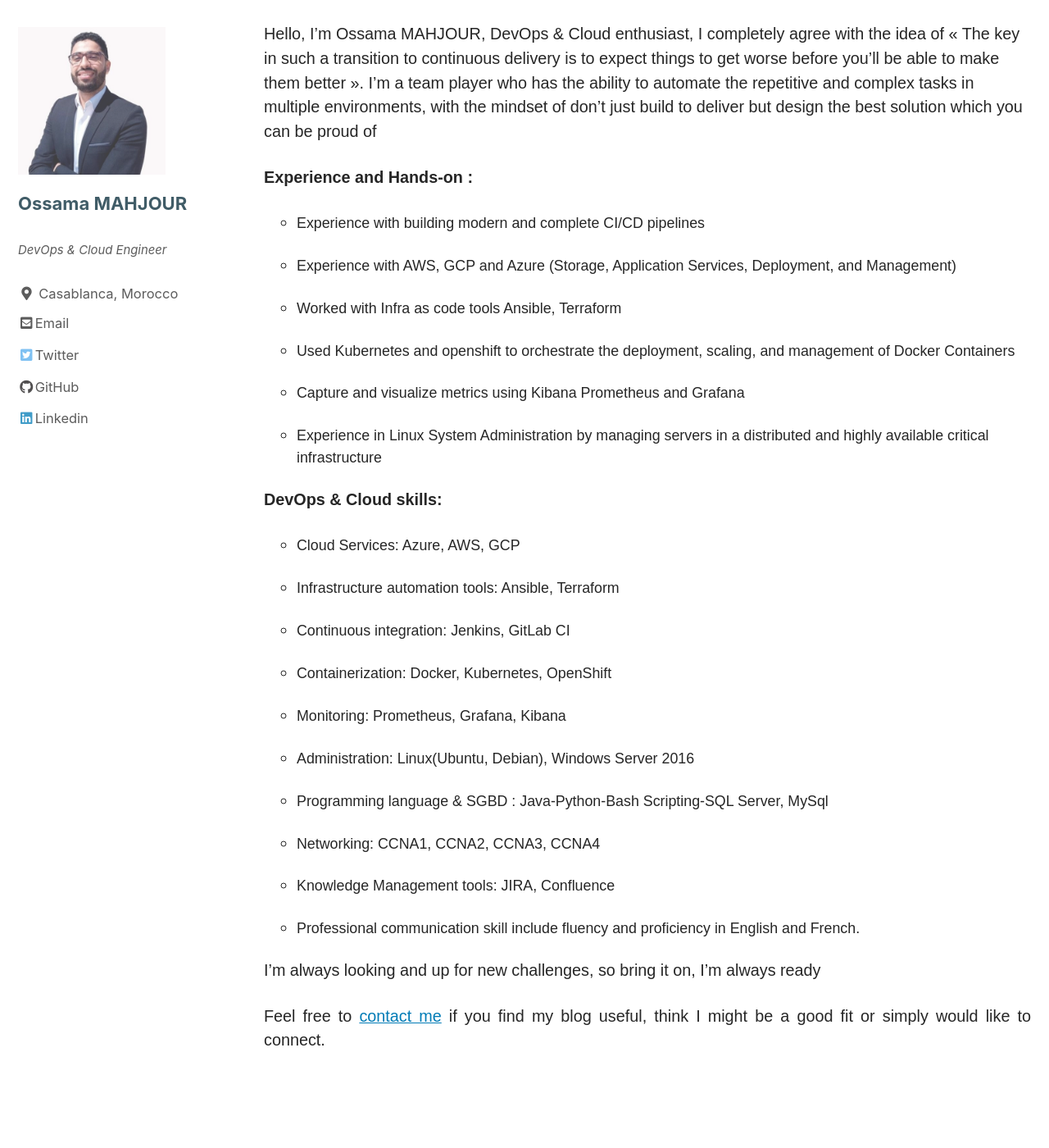
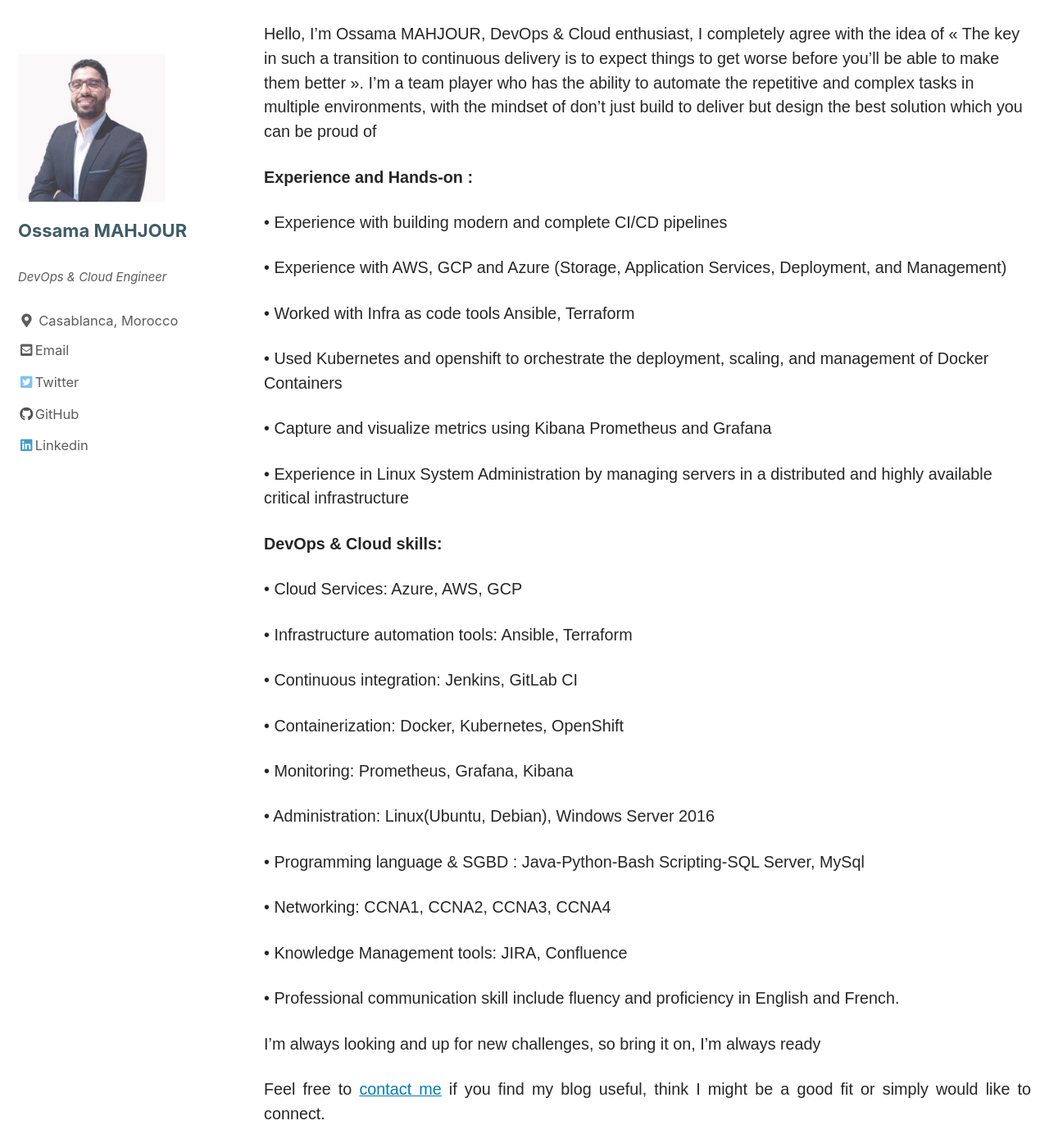
Before and after one commit to ossamamahjour/ossamamahjour.github.io, a Jekyll site: the page built from _pages/about.md, in a window 1280 px wide and 1400 px high, scrolled down 456 px. Shown: the whole window at 82% size. Built offline with Jekyll 4.4.1, drawn with Linux system fonts in a browser that asks for light colours; cached includes are drawn as plain includes; part of the change alters nothing that is shown.

```diff
--- a/_pages/about.md
+++ b/_pages/about.md
@@ -20,39 +20,39 @@ I’m a team player who has the ability to automate the repetitive and complex t
 
 **Experience and Hands-on :**
 
-- Experience with building modern and complete CI/CD pipelines
+• Experience with building modern and complete CI/CD pipelines
 
-- Experience with AWS, GCP and Azure (Storage, Application Services, Deployment, and Management)
+• Experience with AWS, GCP and Azure (Storage, Application Services, Deployment, and Management)
 
-- Worked with Infra as code tools Ansible, Terraform
+• Worked with Infra as code tools Ansible, Terraform
 
-- Used Kubernetes and openshift to orchestrate the deployment, scaling, and management of Docker Containers
+• Used Kubernetes and openshift to orchestrate the deployment, scaling, and management of Docker Containers
 
-- Capture and visualize metrics using Kibana Prometheus and Grafana
+• Capture and visualize metrics using Kibana Prometheus and Grafana
 
-- Experience in Linux System Administration by managing servers in a distributed and highly available critical infrastructure
+• Experience in Linux System Administration by managing servers in a distributed and highly available critical infrastructure
 
 **DevOps & Cloud skills:**
 
-- Cloud Services: Azure, AWS, GCP
+• Cloud Services: Azure, AWS, GCP
 
-- Infrastructure automation tools: Ansible, Terraform
+• Infrastructure automation tools: Ansible, Terraform
 
-- Continuous integration: Jenkins, GitLab CI
+• Continuous integration: Jenkins, GitLab CI
 
-- Containerization: Docker, Kubernetes, OpenShift
+• Containerization: Docker, Kubernetes, OpenShift
 
-- Monitoring: Prometheus, Grafana, Kibana
+• Monitoring: Prometheus, Grafana, Kibana
 
-- Administration: Linux(Ubuntu, Debian), Windows Server 2016
+• Administration: Linux(Ubuntu, Debian), Windows Server 2016
 
-- Programming language & SGBD : Java-Python-Bash Scripting-SQL Server, MySql
+• Programming language & SGBD : Java-Python-Bash Scripting-SQL Server, MySql
 
-- Networking: CCNA1, CCNA2, CCNA3, CCNA4
+• Networking: CCNA1, CCNA2, CCNA3, CCNA4
 
-- Knowledge Management tools: JIRA, Confluence
+• Knowledge Management tools: JIRA, Confluence
 
-- Professional communication skill include fluency and proficiency in English and French.
+• Professional communication skill include fluency and proficiency in English and French.
 
 I'm always looking and up for new challenges, so bring it on, I'm always ready
 
```
